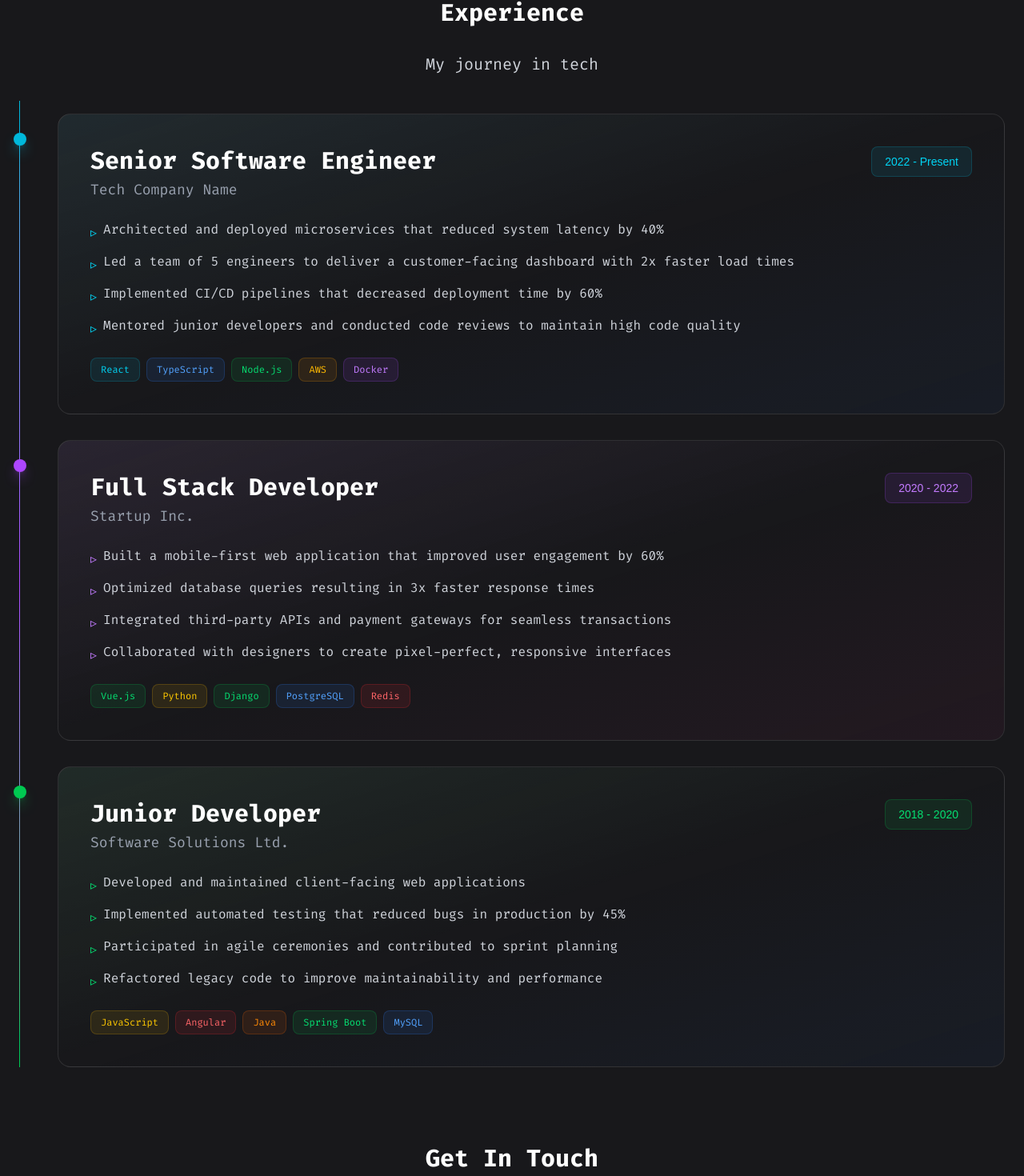
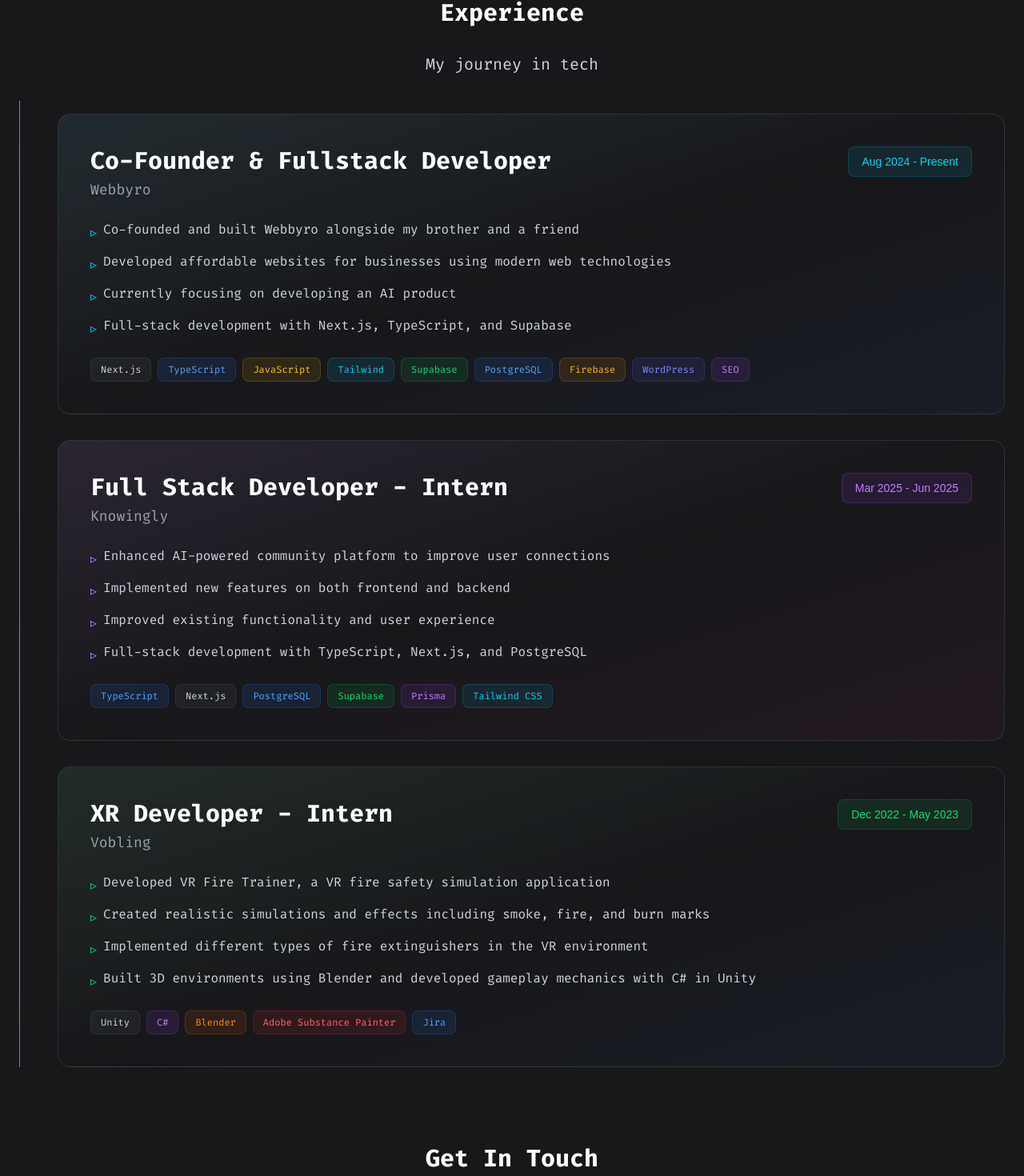
Before and after one commit to chvlpont/portfolio-ph, a Next.js app: page / in a window 1280 px wide. Shown: the part 3206-4676 px from the top of the page at 80% size. Built offline with nearby package versions, Linux system fonts and the light colour scheme.

Commit message:
add real experience

```diff
--- a/app/page.tsx
+++ b/app/page.tsx
@@ -514,14 +514,11 @@
             </p>
 
             {/* Timeline Line - Hidden on mobile */}
-            <div className="hidden lg:block absolute left-0 top-32 bottom-0 w-px bg-gradient-to-b from-cyan-500 via-purple-500 to-green-500"></div>
+            <div className="hidden md:block absolute left-0 top-32 bottom-0 w-px bg-gradient-to-b from-cyan-500 via-purple-500 to-green-500"></div>
 
             <div className="space-y-8">
-              {/* Experience 1 */}
-              <div className="relative lg:pl-12">
-                {/* Timeline Dot */}
-                <div className="hidden lg:block absolute left-0 top-6 w-4 h-4 rounded-full bg-cyan-500 -translate-x-[7px] shadow-lg shadow-cyan-500/50 animate-pulse"></div>
-
+              {/* Experience 1 - Webbyro */}
+              <div className="relative md:pl-12">
                 <div className="group relative overflow-hidden rounded-2xl border border-white/10 bg-gradient-to-br from-white/5 via-transparent to-transparent hover:border-white/20 transition-all duration-500">
                   <div className="absolute inset-0 bg-gradient-to-br from-cyan-500/5 via-transparent to-blue-500/5 pointer-events-none"></div>
                   <div className="absolute inset-0 bg-gradient-to-br from-cyan-500/10 via-transparent to-blue-500/10 opacity-0 group-hover:opacity-100 transition-opacity duration-500"></div>
@@ -530,14 +527,14 @@
                     <div className="flex flex-col md:flex-row md:items-start md:justify-between mb-6">
                       <div>
                         <h3 className="text-2xl md:text-3xl font-bold group-hover:text-cyan-400 transition-colors">
-                          Senior Software Engineer
+                          Co-Founder & Fullstack Developer
                         </h3>
                         <p className="text-gray-400 text-lg mt-1">
-                          Tech Company Name
+                          Webbyro
                         </p>
                       </div>
                       <div className="mt-2 md:mt-0 px-4 py-2 bg-cyan-500/10 text-cyan-400 border border-cyan-500/20 rounded-lg text-sm font-medium">
-                        2022 - Present
+                        Aug 2024 - Present
                       </div>
                     </div>
 
@@ -545,58 +542,64 @@
                       <li className="flex items-start gap-2">
                         <span className="text-cyan-400 mt-1">▹</span>
                         <span>
-                          Architected and deployed microservices that reduced
-                          system latency by 40%
+                          Co-founded and built Webbyro alongside my brother and a friend
                         </span>
                       </li>
                       <li className="flex items-start gap-2">
                         <span className="text-cyan-400 mt-1">▹</span>
                         <span>
-                          Led a team of 5 engineers to deliver a customer-facing
-                          dashboard with 2x faster load times
+                          Developed affordable websites for businesses using modern web technologies
                         </span>
                       </li>
                       <li className="flex items-start gap-2">
                         <span className="text-cyan-400 mt-1">▹</span>
                         <span>
-                          Implemented CI/CD pipelines that decreased deployment
-                          time by 60%
+                          Currently focusing on developing an AI product
                         </span>
                       </li>
                       <li className="flex items-start gap-2">
                         <span className="text-cyan-400 mt-1">▹</span>
                         <span>
-                          Mentored junior developers and conducted code reviews
-                          to maintain high code quality
+                          Full-stack development with Next.js, TypeScript, and Supabase
                         </span>
                       </li>
                     </ul>
 
                     <div className="flex flex-wrap gap-2">
-                      <span className="px-3 py-1.5 bg-cyan-500/10 text-cyan-400 border border-cyan-500/20 rounded-lg text-xs font-medium">
-                        React
+                      <span className="px-3 py-1.5 bg-gray-500/10 text-gray-300 border border-gray-500/20 rounded-lg text-xs font-medium">
+                        Next.js
                       </span>
                       <span className="px-3 py-1.5 bg-blue-500/10 text-blue-400 border border-blue-500/20 rounded-lg text-xs font-medium">
                         TypeScript
                       </span>
+                      <span className="px-3 py-1.5 bg-yellow-500/10 text-yellow-400 border border-yellow-500/20 rounded-lg text-xs font-medium">
+                        JavaScript
+                      </span>
+                      <span className="px-3 py-1.5 bg-cyan-500/10 text-cyan-400 border border-cyan-500/20 rounded-lg text-xs font-medium">
+                        Tailwind
+                      </span>
                       <span className="px-3 py-1.5 bg-green-500/10 text-green-400 border border-green-500/20 rounded-lg text-xs font-medium">
-                        Node.js
+                        Supabase
+                      </span>
+                      <span className="px-3 py-1.5 bg-blue-500/10 text-blue-400 border border-blue-500/20 rounded-lg text-xs font-medium">
+                        PostgreSQL
                       </span>
                       <span className="px-3 py-1.5 bg-amber-500/10 text-amber-400 border border-amber-500/20 rounded-lg text-xs font-medium">
-                        AWS
+                        Firebase
+                      </span>
+                      <span className="px-3 py-1.5 bg-indigo-500/10 text-indigo-400 border border-indigo-500/20 rounded-lg text-xs font-medium">
+                        WordPress
                       </span>
                       <span className="px-3 py-1.5 bg-purple-500/10 text-purple-400 border border-purple-500/20 rounded-lg text-xs font-medium">
-                        Docker
+                        SEO
                       </span>
                     </div>
                   </div>
                 </div>
               </div>
 
-              {/* Experience 2 */}
-              <div className="relative lg:pl-12">
-                <div className="hidden lg:block absolute left-0 top-6 w-4 h-4 rounded-full bg-purple-500 -translate-x-[7px] shadow-lg shadow-purple-500/50"></div>
-
+              {/* Experience 2 - Knowingly */}
+              <div className="relative md:pl-12">
                 <div className="group relative overflow-hidden rounded-2xl border border-white/10 bg-gradient-to-br from-white/5 via-transparent to-transparent hover:border-white/20 transition-all duration-500">
                   <div className="absolute inset-0 bg-gradient-to-br from-purple-500/5 via-transparent to-pink-500/5 pointer-events-none"></div>
                   <div className="absolute inset-0 bg-gradient-to-br from-purple-500/10 via-transparent to-pink-500/10 opacity-0 group-hover:opacity-100 transition-opacity duration-500"></div>
@@ -605,14 +608,14 @@
                     <div className="flex flex-col md:flex-row md:items-start md:justify-between mb-6">
                       <div>
                         <h3 className="text-2xl md:text-3xl font-bold group-hover:text-purple-400 transition-colors">
-                          Full Stack Developer
+                          Full Stack Developer - Intern
                         </h3>
                         <p className="text-gray-400 text-lg mt-1">
-                          Startup Inc.
+                          Knowingly
                         </p>
                       </div>
                       <div className="mt-2 md:mt-0 px-4 py-2 bg-purple-500/10 text-purple-400 border border-purple-500/20 rounded-lg text-sm font-medium">
-                        2020 - 2022
+                        Mar 2025 - Jun 2025
                       </div>
                     </div>
 
@@ -620,58 +623,55 @@
                       <li className="flex items-start gap-2">
                         <span className="text-purple-400 mt-1">▹</span>
                         <span>
-                          Built a mobile-first web application that improved
-                          user engagement by 60%
+                          Enhanced AI-powered community platform to improve user connections
                         </span>
                       </li>
                       <li className="flex items-start gap-2">
                         <span className="text-purple-400 mt-1">▹</span>
                         <span>
-                          Optimized database queries resulting in 3x faster
-                          response times
+                          Implemented new features on both frontend and backend
                         </span>
                       </li>
                       <li className="flex items-start gap-2">
                         <span className="text-purple-400 mt-1">▹</span>
                         <span>
-                          Integrated third-party APIs and payment gateways for
-                          seamless transactions
+                          Improved existing functionality and user experience
                         </span>
                       </li>
                       <li className="flex items-start gap-2">
                         <span className="text-purple-400 mt-1">▹</span>
                         <span>
-                          Collaborated with designers to create pixel-perfect,
-                          responsive interfaces
+                          Full-stack development with TypeScript, Next.js, and PostgreSQL
                         </span>
                       </li>
                     </ul>
 
                     <div className="flex flex-wrap gap-2">
-                      <span className="px-3 py-1.5 bg-green-500/10 text-green-400 border border-green-500/20 rounded-lg text-xs font-medium">
-                        Vue.js
+                      <span className="px-3 py-1.5 bg-blue-500/10 text-blue-400 border border-blue-500/20 rounded-lg text-xs font-medium">
+                        TypeScript
                       </span>
-                      <span className="px-3 py-1.5 bg-yellow-500/10 text-yellow-400 border border-yellow-500/20 rounded-lg text-xs font-medium">
-                        Python
-                      </span>
-                      <span className="px-3 py-1.5 bg-green-500/10 text-green-400 border border-green-500/20 rounded-lg text-xs font-medium">
-                        Django
+                      <span className="px-3 py-1.5 bg-gray-500/10 text-gray-300 border border-gray-500/20 rounded-lg text-xs font-medium">
+                        Next.js
                       </span>
                       <span className="px-3 py-1.5 bg-blue-500/10 text-blue-400 border border-blue-500/20 rounded-lg text-xs font-medium">
                         PostgreSQL
                       </span>
-                      <span className="px-3 py-1.5 bg-red-500/10 text-red-400 border border-red-500/20 rounded-lg text-xs font-medium">
-                        Redis
+                      <span className="px-3 py-1.5 bg-green-500/10 text-green-400 border border-green-500/20 rounded-lg text-xs font-medium">
+                        Supabase
+                      </span>
+                      <span className="px-3 py-1.5 bg-purple-500/10 text-purple-400 border border-purple-500/20 rounded-lg text-xs font-medium">
+                        Prisma
+                      </span>
+                      <span className="px-3 py-1.5 bg-cyan-500/10 text-cyan-400 border border-cyan-500/20 rounded-lg text-xs font-medium">
+                        Tailwind CSS
                       </span>
                     </div>
                   </div>
                 </div>
               </div>
 
-              {/* Experience 3 */}
-              <div className="relative lg:pl-12">
-                <div className="hidden lg:block absolute left-0 top-6 w-4 h-4 rounded-full bg-green-500 -translate-x-[7px] shadow-lg shadow-green-500/50"></div>
-
+              {/* Experience 3 - Vobling */}
+              <div className="relative md:pl-12">
                 <div className="group relative overflow-hidden rounded-2xl border border-white/10 bg-gradient-to-br from-white/5 via-transparent to-transparent hover:border-white/20 transition-all duration-500">
                   <div className="absolute inset-0 bg-gradient-to-br from-green-500/5 via-transparent to-blue-500/5 pointer-events-none"></div>
                   <div className="absolute inset-0 bg-gradient-to-br from-green-500/10 via-transparent to-blue-500/10 opacity-0 group-hover:opacity-100 transition-opacity duration-500"></div>
@@ -680,14 +680,14 @@
                     <div className="flex flex-col md:flex-row md:items-start md:justify-between mb-6">
                       <div>
                         <h3 className="text-2xl md:text-3xl font-bold group-hover:text-green-400 transition-colors">
-                          Junior Developer
+                          XR Developer - Intern
                         </h3>
                         <p className="text-gray-400 text-lg mt-1">
-                          Software Solutions Ltd.
+                          Vobling
                         </p>
                       </div>
                       <div className="mt-2 md:mt-0 px-4 py-2 bg-green-500/10 text-green-400 border border-green-500/20 rounded-lg text-sm font-medium">
-                        2018 - 2020
+                        Dec 2022 - May 2023
                       </div>
                     </div>
 
@@ -695,48 +695,44 @@
                       <li className="flex items-start gap-2">
                         <span className="text-green-400 mt-1">▹</span>
                         <span>
-                          Developed and maintained client-facing web
-                          applications
+                          Developed VR Fire Trainer, a VR fire safety simulation application
                         </span>
                       </li>
                       <li className="flex items-start gap-2">
                         <span className="text-green-400 mt-1">▹</span>
                         <span>
-                          Implemented automated testing that reduced bugs in
-                          production by 45%
+                          Created realistic simulations and effects including smoke, fire, and burn marks
                         </span>
                       </li>
                       <li className="flex items-start gap-2">
                         <span className="text-green-400 mt-1">▹</span>
                         <span>
-                          Participated in agile ceremonies and contributed to
-                          sprint planning
+                          Implemented different types of fire extinguishers in the VR environment
                         </span>
                       </li>
                       <li className="flex items-start gap-2">
                         <span className="text-green-400 mt-1">▹</span>
                         <span>
-                          Refactored legacy code to improve maintainability and
-                          performance
+                          Built 3D environments using Blender and developed gameplay mechanics with C# in Unity
                         </span>
                       </li>
                     </ul>
 
                     <div className="flex flex-wrap gap-2">
-                      <span className="px-3 py-1.5 bg-yellow-500/10 text-yellow-400 border border-yellow-500/20 rounded-lg text-xs font-medium">
-                        JavaScript
+                      <span className="px-3 py-1.5 bg-gray-500/10 text-gray-300 border border-gray-500/20 rounded-lg text-xs font-medium">
+                        Unity
+                      </span>
+                      <span className="px-3 py-1.5 bg-purple-500/10 text-purple-400 border border-purple-500/20 rounded-lg text-xs font-medium">
+                        C#
+                      </span>
+                      <span className="px-3 py-1.5 bg-orange-500/10 text-orange-400 border border-orange-500/20 rounded-lg text-xs font-medium">
+                        Blender
                       </span>
                       <span className="px-3 py-1.5 bg-red-500/10 text-red-400 border border-red-500/20 rounded-lg text-xs font-medium">
-                        Angular
-                      </span>
-                      <span className="px-3 py-1.5 bg-orange-500/10 text-orange-400 border border-orange-500/20 rounded-lg text-xs font-medium">
-                        Java
-                      </span>
-                      <span className="px-3 py-1.5 bg-green-500/10 text-green-400 border border-green-500/20 rounded-lg text-xs font-medium">
-                        Spring Boot
+                        Adobe Substance Painter
                       </span>
                       <span className="px-3 py-1.5 bg-blue-500/10 text-blue-400 border border-blue-500/20 rounded-lg text-xs font-medium">
-                        MySQL
+                        Jira
                       </span>
                     </div>
                   </div>
```
